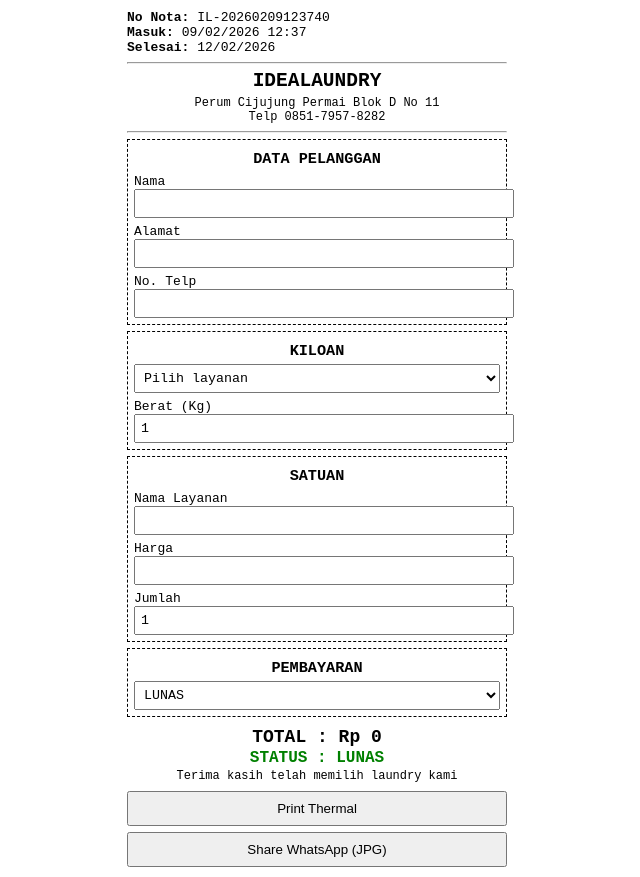
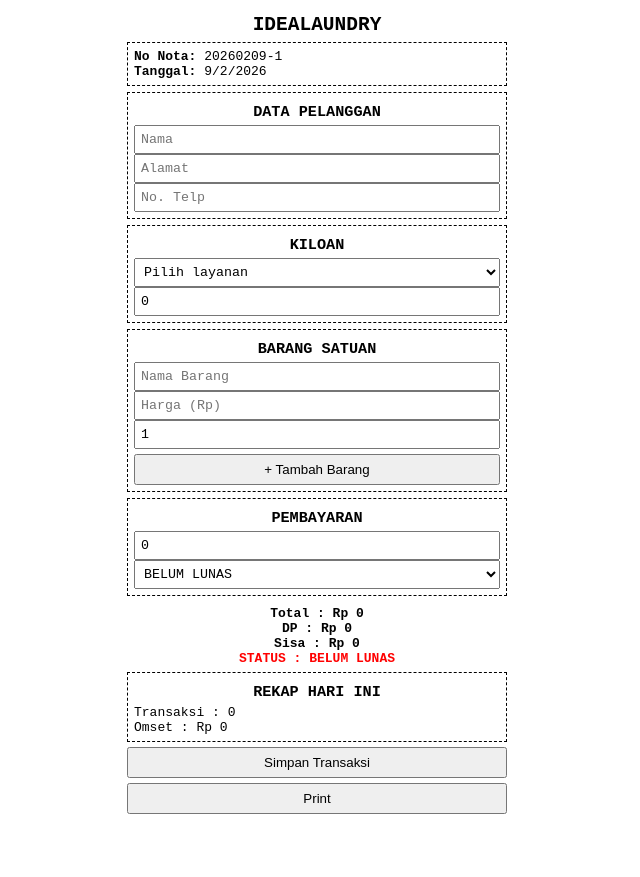
Before and after one commit to gueombow/idealaundry-nota1, a plain HTML site: page index.html in a window 1280 px wide. Shown: the whole page, without its empty margins (323-963 px from the left). After the commit the page ends 824 px from the top, so only its background shows below. Drawn offline with nearby package versions, Linux system fonts and the light colour scheme.

Commit message:
Update index.html

```diff
--- a/index.html
+++ b/index.html
@@ -2,166 +2,204 @@
 <html lang="id">
 <head>
 <meta charset="UTF-8">
-<title>IDEALAUNDRY Nota</title>
+<title>IDEALAUNDRY SYSTEM</title>
 <meta name="viewport" content="width=device-width, initial-scale=1">
 
-<!-- PWA -->
-<link rel="manifest" href="data:application/json,{
- &quot;name&quot;:&quot;IDEALAUNDRY&quot;,
- &quot;short_name&quot;:&quot;IDEALAUNDRY&quot;,
- &quot;start_url&quot;:&quot;.&quot;,
- &quot;display&quot;:&quot;standalone&quot;
-}">
-
 <style>
-body{
- font-family: monospace;
- max-width:380px;
- margin:auto;
- padding:10px;
-}
+body{font-family:monospace;max-width:380px;margin:auto;padding:10px}
 h2,h3{text-align:center;margin:4px 0}
-p{text-align:center;font-size:12px;margin:2px}
 label{font-size:13px;margin-top:6px;display:block}
-input,select{
- width:100%;
- padding:5px;
- font-family:monospace;
-}
-.box{
- border:1px dashed #000;
- padding:6px;
- margin-top:6px;
-}
-.total{
- font-size:18px;
- font-weight:bold;
- text-align:center;
- margin-top:10px;
-}
-#statusText{
- font-size:16px;
- font-weight:bold;
-}
-button{
- width:100%;
- padding:8px;
- margin-top:6px;
-}
-@media print{
- body{width:58mm}
- button{display:none}
- .box{border:none}
-}
+input,select{width:100%;padding:5px;font-family:monospace;box-sizing:border-box}
+.box{border:1px dashed #000;padding:6px;margin-top:6px}
+button{width:100%;padding:6px;margin-top:5px}
+.total{font-weight:bold;text-align:center;margin-top:10px}
+.itemRow{border-bottom:1px dashed #aaa;padding:4px 0;font-size:13px}
+.hapusBtn{background:#c00;color:#fff;border:none;padding:3px 6px;font-size:11px}
+@media print{body{width:58mm}button{display:none}.box{border:none}}
 </style>
 </head>
 
 <body>
 
-<div id="struk">
+<h2>IDEALAUNDRY</h2>
 
-<div>
+<div class="box">
 <b>No Nota:</b> <span id="nota"></span><br>
-<b>Masuk:</b> <span id="masuk"></span><br>
-<b>Selesai:</b> <span id="selesai"></span>
+<b>Tanggal:</b> <span id="tanggal"></span>
 </div>
-<hr>
-
-<h2>IDEALAUNDRY</h2>
-<p>
-Perum Cijujung Permai Blok D No 11<br>
-Telp 0851-7957-8282
-</p>
-<hr>
 
 <div class="box">
 <h3>DATA PELANGGAN</h3>
-<label>Nama</label>
-<input type="text" id="namaPelanggan">
-<label>Alamat</label>
-<input type="text" id="alamatPelanggan">
-<label>No. Telp</label>
-<input type="text" id="telpPelanggan">
+<input type="text" id="namaPelanggan" placeholder="Nama">
+<input type="text" id="alamatPelanggan" placeholder="Alamat">
+<input type="text" id="telpPelanggan" placeholder="No. Telp">
 </div>
 
 <div class="box">
 <h3>KILOAN</h3>
 <select id="kiloan" onchange="hitung()">
 <option value="">Pilih layanan</option>
-<option value="7000">Cuci setrika reguler (3 hari) Rp 7.000</option>
-<option value="6000">Cuci lipat (3 hari) Rp 6.000</option>
-<option value="8000">Cuci lipat xpress (1 hari) Rp 8.000</option>
-<option value="6000">Setrika (1 hari) Rp 6.000</option>
+<option value="7000">Cuci Setrika 7.000</option>
+<option value="6000">Cuci Lipat 6.000</option>
+<option value="8000">Express 8.000</option>
 </select>
-<label>Berat (Kg)</label>
-<input type="number" id="kg" value="1" oninput="hitung()">
+<input type="number" id="kg" value="0" placeholder="Kg" oninput="hitung()">
 </div>
 
 <div class="box">
-<h3>SATUAN</h3>
-<label>Nama Layanan</label>
-<input type="text" id="namaSatuan">
-<label>Harga</label>
-<input type="number" id="hargaSatuan" oninput="hitung()">
-<label>Jumlah</label>
-<input type="number" id="qty" value="1" oninput="hitung()">
+<h3>BARANG SATUAN</h3>
+<div id="listBarang"></div>
+
+<input type="text" id="namaBarang" placeholder="Nama Barang">
+<input type="text" id="hargaBarang" placeholder="Harga (Rp)">
+<input type="number" id="jumlahBarang" value="1" placeholder="Jumlah">
+<button onclick="tambahBarang()">+ Tambah Barang</button>
 </div>
 
 <div class="box">
 <h3>PEMBAYARAN</h3>
+<input type="text" id="dp" value="0" placeholder="DP (Rp)">
 <select id="statusBayar" onchange="tampilStatus()">
+<option value="BELUM LUNAS">BELUM LUNAS</option>
 <option value="LUNAS">LUNAS</option>
-<option value="BELUM LUNAS">BELUM LUNAS</option>
 </select>
 </div>
 
 <div class="total">
-TOTAL : Rp <span id="total">0</span><br>
+Total : Rp <span id="total">0</span><br>
+DP : Rp <span id="dpText">0</span><br>
+Sisa : Rp <span id="sisa">0</span><br>
 <span id="statusText"></span>
 </div>
 
-<p>Terima kasih telah memilih laundry kami</p>
-
+<div class="box">
+<h3>REKAP HARI INI</h3>
+Transaksi : <span id="rekapTransaksi">0</span><br>
+Omset : Rp <span id="rekapOmset">0</span>
 </div>
 
-<button onclick="window.print()">Print Thermal</button>
-<button onclick="share()">Share WhatsApp (JPG)</button>
+<button onclick="simpanTransaksi()">Simpan Transaksi</button>
+<button onclick="window.print()">Print</button>
 
-<script src="https://cdn.jsdelivr.net/npm/html2canvas@1.4.1/dist/html2canvas.min.js"></script>
 <script>
-const n=new Date();
-const pad=n=>n<10?'0'+n:n;
+const today=new Date();
+const tglKey=today.toISOString().split("T")[0];
+tanggal.innerText=today.toLocaleDateString("id-ID");
 
-nota.innerText="IL-"+n.getFullYear()+pad(n.getMonth()+1)+pad(n.getDate())+
-pad(n.getHours())+pad(n.getMinutes())+pad(n.getSeconds());
+// ================= NOMOR NOTA OTOMATIS =================
+let nomor=localStorage.getItem("nota_"+tglKey);
+nomor=nomor?parseInt(nomor)+1:1;
+localStorage.setItem("nota_"+tglKey,nomor);
+nota.innerText=tglKey.replace(/-/g,"")+"-"+nomor;
 
-masuk.innerText=
-pad(n.getDate())+"/"+pad(n.getMonth()+1)+"/"+n.getFullYear()+" "+
-pad(n.getHours())+":"+pad(n.getMinutes());
+// ================= DATA BARANG =================
+let dataBarang=[];
 
-const s=new Date(n.getTime()+3*86400000);
-selesai.innerText=
-pad(s.getDate())+"/"+pad(s.getMonth()+1)+"/"+s.getFullYear();
+function formatRupiah(angka){
+ return Number(angka).toLocaleString("id-ID");
+}
 
+function tambahBarang(){
+ let nama=namaBarang.value;
+ let harga=parseInt(hargaBarang.value.replace(/\./g,''))||0;
+ let jumlah=parseInt(jumlahBarang.value)||0;
+ if(!nama||harga<=0||jumlah<=0)return;
+
+ let totalItem=harga*jumlah;
+ dataBarang.push({nama,harga,jumlah,total:totalItem});
+ renderBarang();
+ namaBarang.value="";
+ hargaBarang.value="";
+ jumlahBarang.value=1;
+ hitung();
+}
+
+function hapusBarang(i){
+ dataBarang.splice(i,1);
+ renderBarang();
+ hitung();
+}
+
+function renderBarang(){
+ listBarang.innerHTML="";
+ dataBarang.forEach((b,i)=>{
+  listBarang.innerHTML+=`
+  <div class="itemRow">
+  <b>${b.nama}</b><br>
+  Rp ${formatRupiah(b.harga)} x ${b.jumlah}
+  = Rp ${formatRupiah(b.total)}<br>
+  <button class="hapusBtn" onclick="hapusBarang(${i})">Hapus</button>
+  </div>`;
+ });
+}
+
+// ================= HITUNG TOTAL =================
 function hitung(){
  let totalKilo=(kg.value||0)*(kiloan.value||0);
- let totalSat=(hargaSatuan.value||0)*(qty.value||0);
- total.innerText=(totalKilo+totalSat).toLocaleString("id-ID");
+ let totalBarang=0;
+ dataBarang.forEach(b=>totalBarang+=b.total);
+ let totalAll=totalKilo+totalBarang;
+
+ let dpValue=parseInt(dp.value.replace(/\./g,''))||0;
+
+ total.innerText=formatRupiah(totalAll);
+ dpText.innerText=formatRupiah(dpValue);
+ let sisaValue=totalAll-dpValue;
+ sisa.innerText=formatRupiah(sisaValue>0?sisaValue:0);
+
+ if(sisaValue<=0 && totalAll>0){
+  statusBayar.value="LUNAS";
+ }else{
+  statusBayar.value="BELUM LUNAS";
+ }
+ tampilStatus();
 }
+
+// format input rupiah
+hargaBarang.addEventListener("input",e=>{
+ let angka=e.target.value.replace(/\D/g,'');
+ e.target.value=formatRupiah(angka);
+});
+dp.addEventListener("input",e=>{
+ let angka=e.target.value.replace(/\D/g,'');
+ e.target.value=formatRupiah(angka);
+ hitung();
+});
 
 function tampilStatus(){
  statusText.innerText="STATUS : "+statusBayar.value;
- statusText.style.color = statusBayar.value==="LUNAS" ? "green" : "red";
+ statusText.style.color=statusBayar.value==="LUNAS"?"green":"red";
 }
+
+// ================= SIMPAN & REKAP =================
+function simpanTransaksi(){
+ let totalAll=parseInt(total.innerText.replace(/\./g,''))||0;
+ if(totalAll<=0)return alert("Belum ada transaksi");
+
+ let data=JSON.parse(localStorage.getItem("rekap_"+tglKey))||{
+  transaksi:0,
+  omset:0
+ };
+
+ data.transaksi+=1;
+ data.omset+=totalAll;
+
+ localStorage.setItem("rekap_"+tglKey,JSON.stringify(data));
+ loadRekap();
+ alert("Transaksi disimpan!");
+}
+
+function loadRekap(){
+ let data=JSON.parse(localStorage.getItem("rekap_"+tglKey))||{
+  transaksi:0,
+  omset:0
+ };
+ rekapTransaksi.innerText=data.transaksi;
+ rekapOmset.innerText=formatRupiah(data.omset);
+}
+
+loadRekap();
 tampilStatus();
-
-async function share(){
- const canvas=await html2canvas(struk,{scale:2});
- canvas.toBlob(b=>{
-  const f=new File([b],"nota.jpg",{type:"image/jpeg"});
-  navigator.share({files:[f],title:"Nota IDEALAUNDRY"});
- });
-}
 </script>
 
 </body>
```
